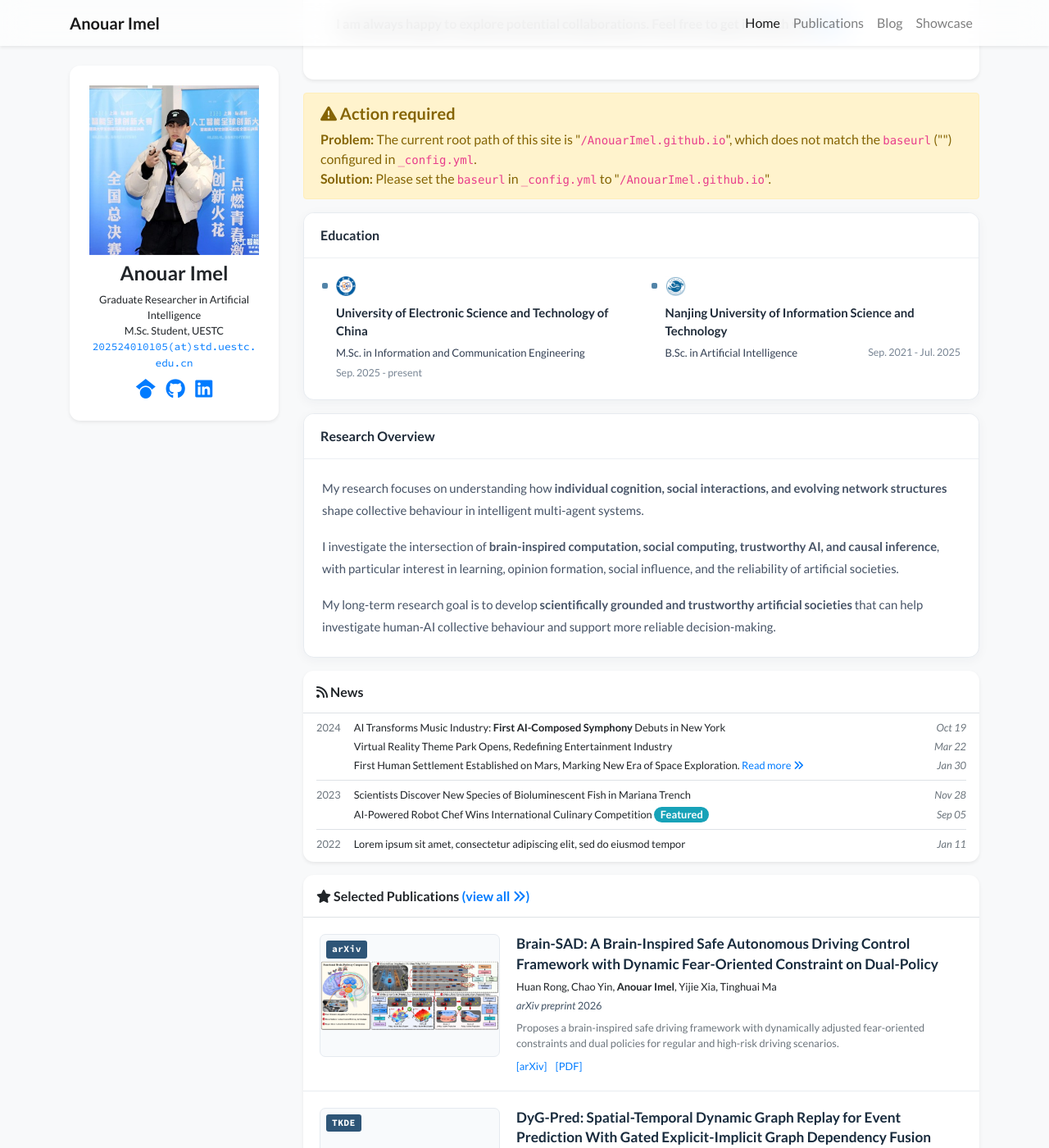
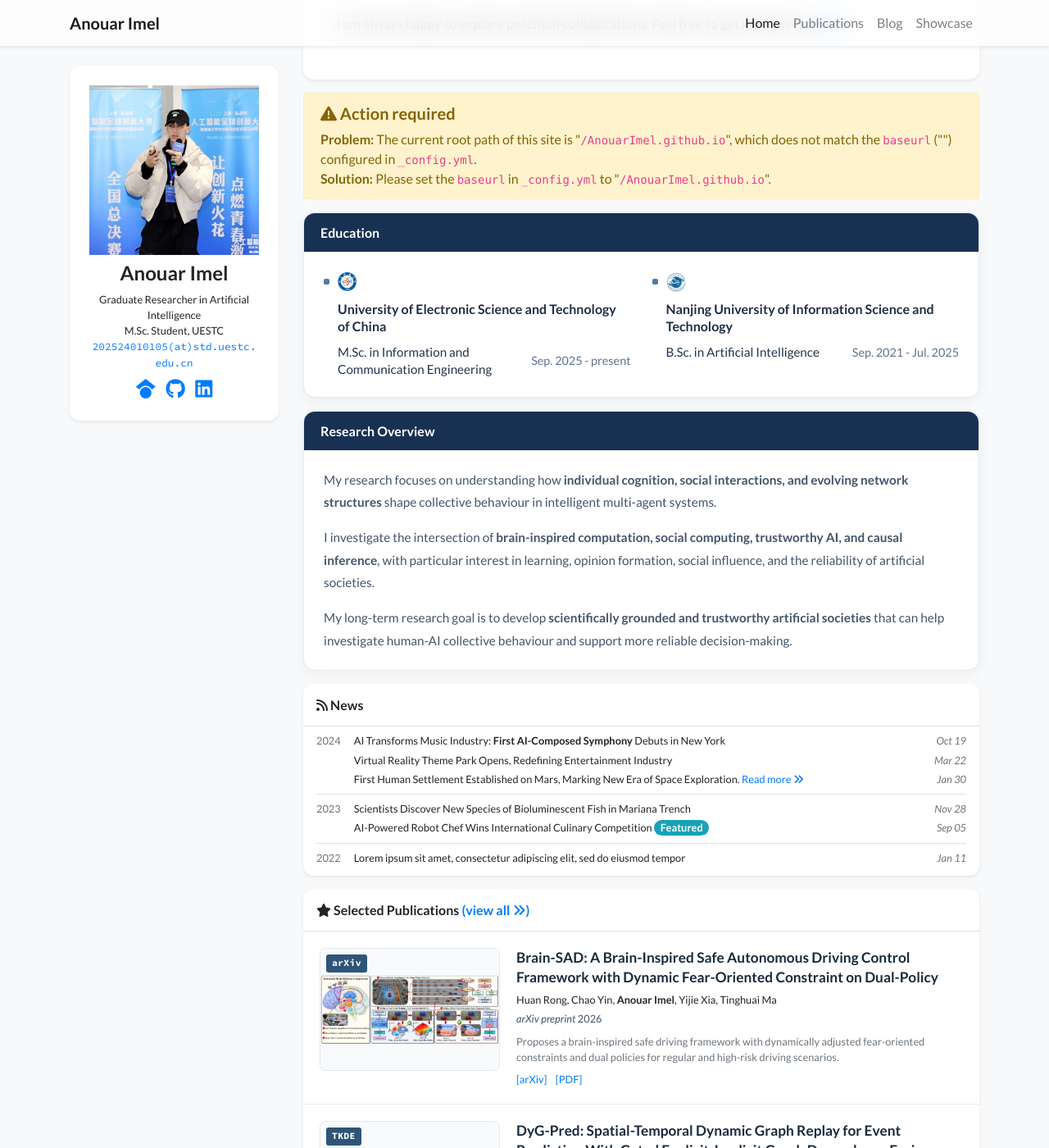
Before and after one commit to AnouarImel/AnouarImel.github.io, a Jekyll site: the page built from index.html, in a window 1280 px wide and 1400 px high, scrolled down 457 px. Shown: the whole window at 82% size. Built offline with Jekyll 4.4.1, drawn with Linux system fonts in a browser that asks for light colours; nearby versions of some CDN libraries; a style sheet for code colours, icons or effects is not loaded.

Commit message:
Update global.css

```diff
--- a/assets/css/global.css
+++ b/assets/css/global.css
@@ -406,3 +406,151 @@ div.lazy {
     padding: 18px;
   }
 }
+
+.academic-panel {
+  margin-top: 16px;
+  background: #ffffff;
+  border: 1px solid #e4eaf2;
+  border-radius: 14px;
+  overflow: hidden;
+  box-shadow: 0 4px 16px rgba(20, 36, 64, 0.05);
+}
+
+.academic-panel-title {
+  background: #183153;
+  color: #ffffff;
+  padding: 14px 20px;
+  font-size: 1rem;
+  font-weight: 700;
+  line-height: 1.2;
+}
+
+.academic-panel-body {
+  padding: 22px 24px;
+  color: #2f3e52;
+}
+
+.academic-education-grid {
+  display: grid;
+  grid-template-columns: repeat(2, minmax(0, 1fr));
+  gap: 26px;
+}
+
+.academic-education-item {
+  display: flex;
+  align-items: flex-start;
+  gap: 10px;
+}
+
+.academic-education-dot {
+  width: 7px;
+  height: 7px;
+  margin-top: 10px;
+  flex: 0 0 7px;
+  border-radius: 2px;
+  background: #4f79a7;
+}
+
+.academic-education-content {
+  flex: 1;
+  min-width: 0;
+}
+
+.academic-education-heading {
+  display: flex;
+  align-items: flex-start;
+  gap: 10px;
+  margin-bottom: 10px;
+}
+
+.academic-education-logo {
+  width: 24px;
+  height: 24px;
+  object-fit: contain;
+  flex: 0 0 24px;
+  margin-top: 2px;
+}
+
+.academic-education-name {
+  display: block;
+  color: #1f2f46;
+  font-size: 1rem;
+  line-height: 1.35;
+}
+
+.academic-education-dept {
+  margin-bottom: 6px;
+  color: #6b7a8c;
+  font-size: 0.85rem;
+}
+
+.academic-education-degree {
+  display: flex;
+  justify-content: space-between;
+  align-items: center;
+  gap: 14px;
+  flex-wrap: nowrap;
+}
+
+.academic-education-position {
+  color: #22344d;
+  font-size: 0.95rem;
+  line-height: 1.4;
+}
+
+.academic-education-date {
+  color: #5d7290;
+  font-size: 0.9rem;
+  white-space: nowrap;
+  flex-shrink: 0;
+}
+
+.academic-research-text {
+  font-size: 0.96rem;
+  line-height: 1.8;
+  color: #42556d;
+}
+
+.academic-research-text p {
+  margin-bottom: 15px;
+}
+
+.academic-research-text p:last-child {
+  margin-bottom: 0;
+}
+
+.academic-research-figure {
+  margin: 20px 0 0;
+  padding: 6px;
+  border: 1px solid #e4eaf2;
+  border-radius: 10px;
+  background: #ffffff;
+}
+
+.academic-research-figure img {
+  display: block;
+  width: 100%;
+  height: auto;
+  border-radius: 8px;
+}
+
+@media (max-width: 767px) {
+  .academic-education-grid {
+    grid-template-columns: 1fr;
+    gap: 22px;
+  }
+
+  .academic-panel-body {
+    padding: 18px;
+  }
+
+  .academic-education-degree {
+    flex-direction: column;
+    align-items: flex-start;
+    gap: 4px;
+  }
+
+  .academic-education-date {
+    white-space: normal;
+  }
+}
```
